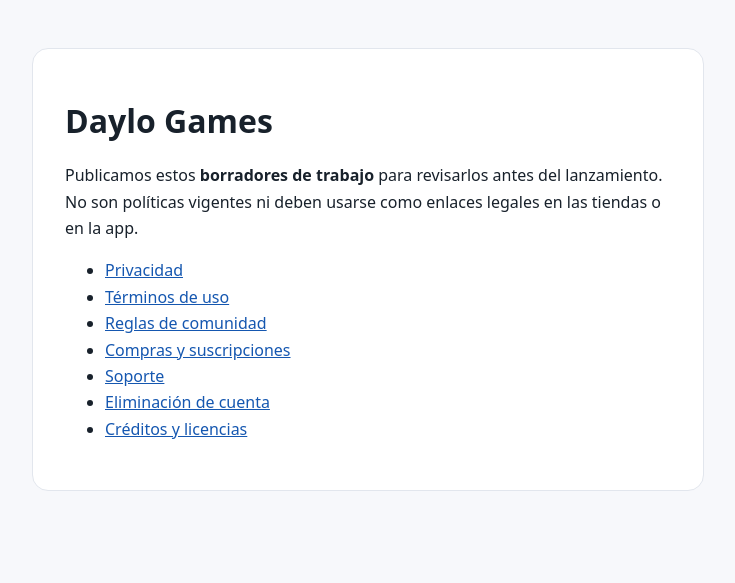
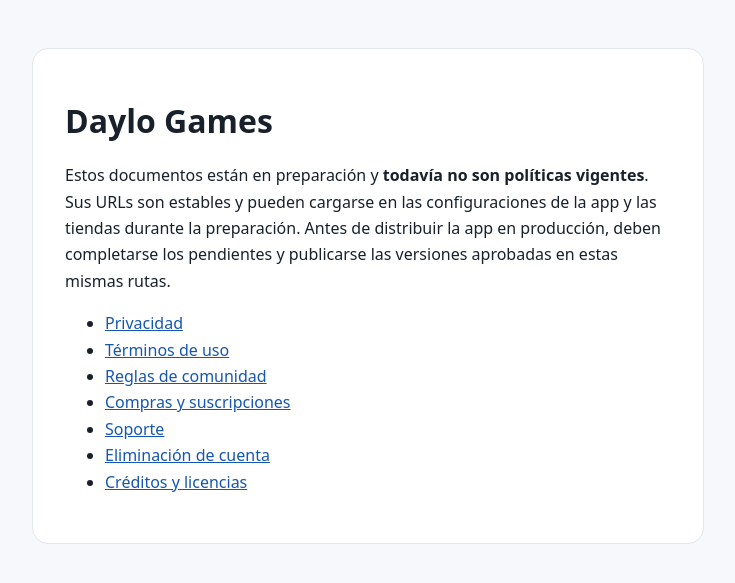
Before and after one commit to DayloGames/legal, a Jekyll site: the page built from site/index.md, in a window 1280 px wide. Shown: the top 583 px of the page, without its empty margins (272-1007 px from the left). Built offline with Jekyll 4.4.1, drawn with Linux system fonts in a browser that asks for light colours.

Commit message:
Serve legal drafts at stable URLs before launch

```diff
--- a/site/index.md
+++ b/site/index.md
@@ -5,12 +5,12 @@ title: Documentación de Daylo Games
 
 # Daylo Games
 
-Publicamos estos **borradores de trabajo** para revisarlos antes del lanzamiento. No son políticas vigentes ni deben usarse como enlaces legales en las tiendas o en la app.
+Estos documentos están en preparación y **todavía no son políticas vigentes**. Sus URLs son estables y pueden cargarse en las configuraciones de la app y las tiendas durante la preparación. Antes de distribuir la app en producción, deben completarse los pendientes y publicarse las versiones aprobadas en estas mismas rutas.
 
-- [Privacidad](borradores/es/privacy/)
-- [Términos de uso](borradores/es/terms/)
-- [Reglas de comunidad](borradores/es/community/)
-- [Compras y suscripciones](borradores/es/purchases/)
-- [Soporte](borradores/es/support/)
-- [Eliminación de cuenta](borradores/es/delete-account/)
-- [Créditos y licencias](borradores/es/credits/)
+- [Privacidad](es/privacy/)
+- [Términos de uso](es/terms/)
+- [Reglas de comunidad](es/community/)
+- [Compras y suscripciones](es/purchases/)
+- [Soporte](es/support/)
+- [Eliminación de cuenta](es/delete-account/)
+- [Créditos y licencias](es/credits/)
```
Also changed, not shown: scripts/build-preview.py (+26 -9 lines), site/_layouts/redirect.html (added, +12 -0 lines), .github/workflows/pages.yml.
